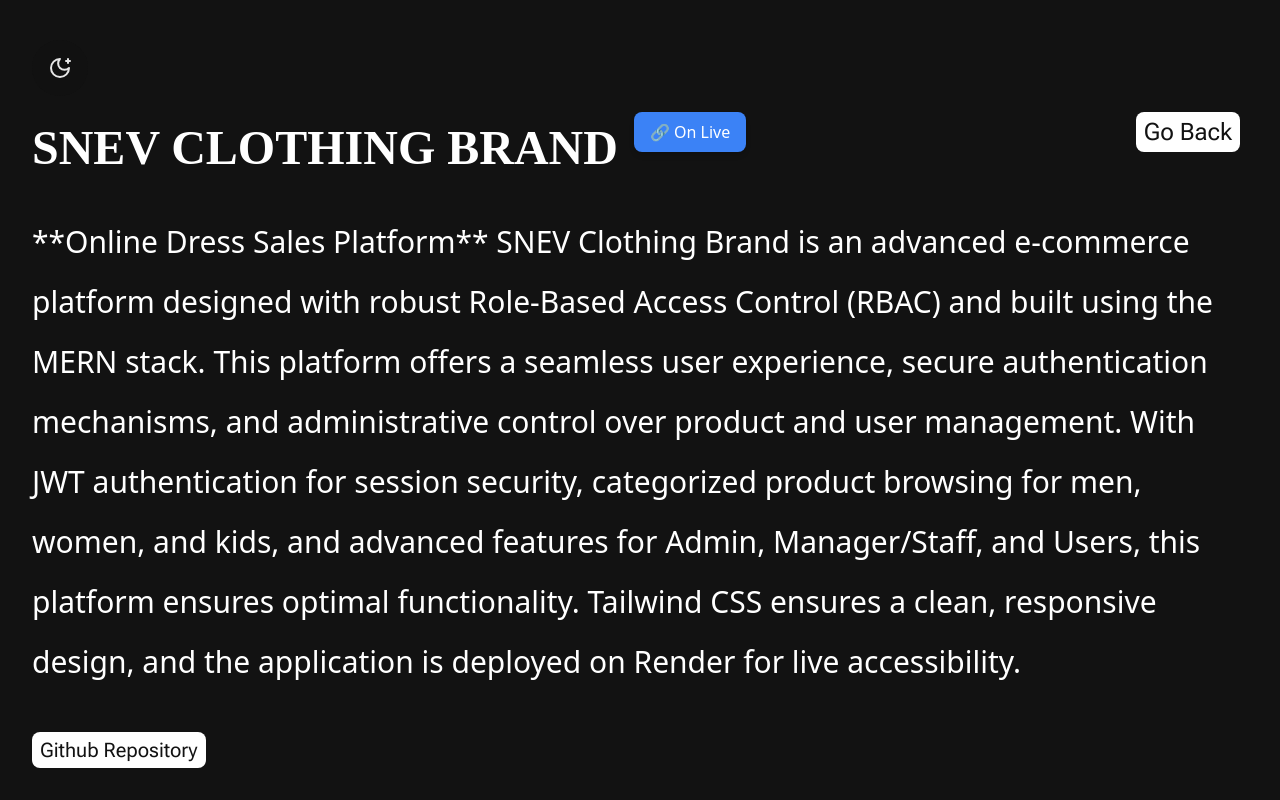
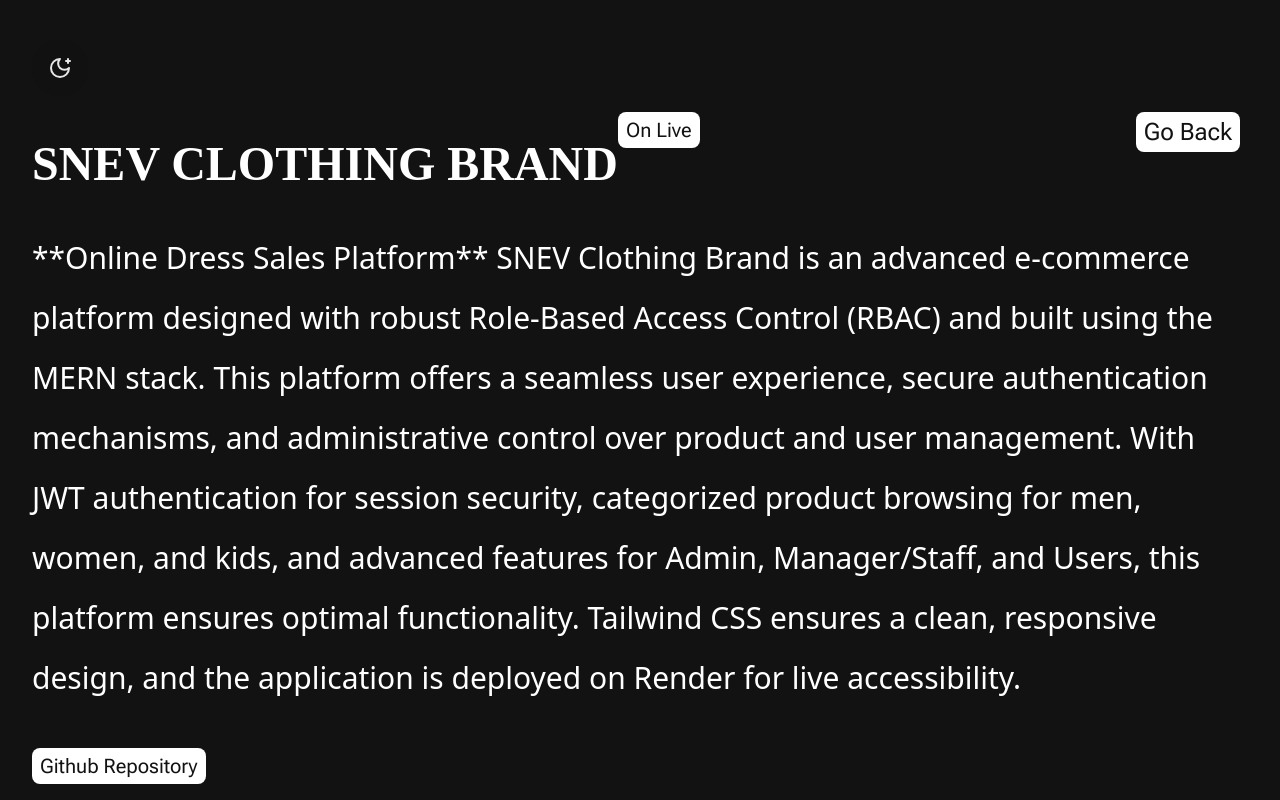
Before and after one commit to SanjeevikumarWD/portfolio, a React (Vite) app: page /product/1 in a window 1280 px wide. Shown: the top 800 px of the page. Built offline with nearby package versions, Linux system fonts and the light colour scheme; a web font is replaced by a local one.

Commit message:
Update ProductCard.jsx

```diff
--- a/src/components/prouct_card/ProductCard.jsx
+++ b/src/components/prouct_card/ProductCard.jsx
@@ -25,9 +25,9 @@
         href={product.liveLink}
         target="_blank"
         rel="noopener noreferrer"
-    className="inline-flex items-center gap-2 bg-blue-500 hover:bg-blue-600 text-white px-4 py-2 rounded-lg shadow-md transition-all duration-300 mb-5 ml-4"
+        className="mb-10 font-robotoFlex bg-text text-bg px-2 py-1 rounded-lg md:text-xl"
       >
-    🔗 On Live
+        On Live
       </a>
     )}
 </div>
```
Lines whose indentation alone changed are shown as unchanged.
